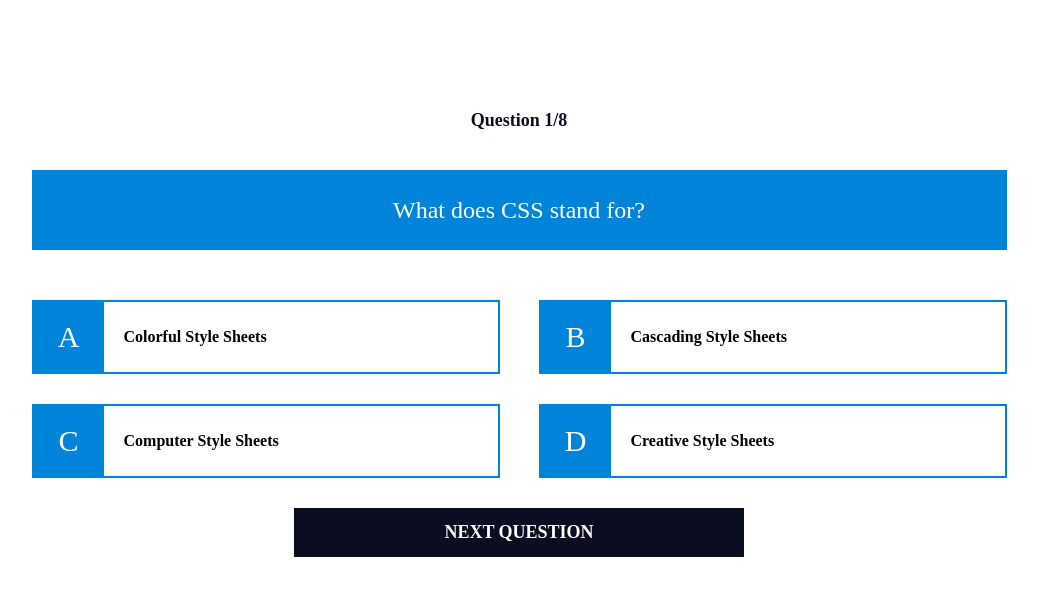
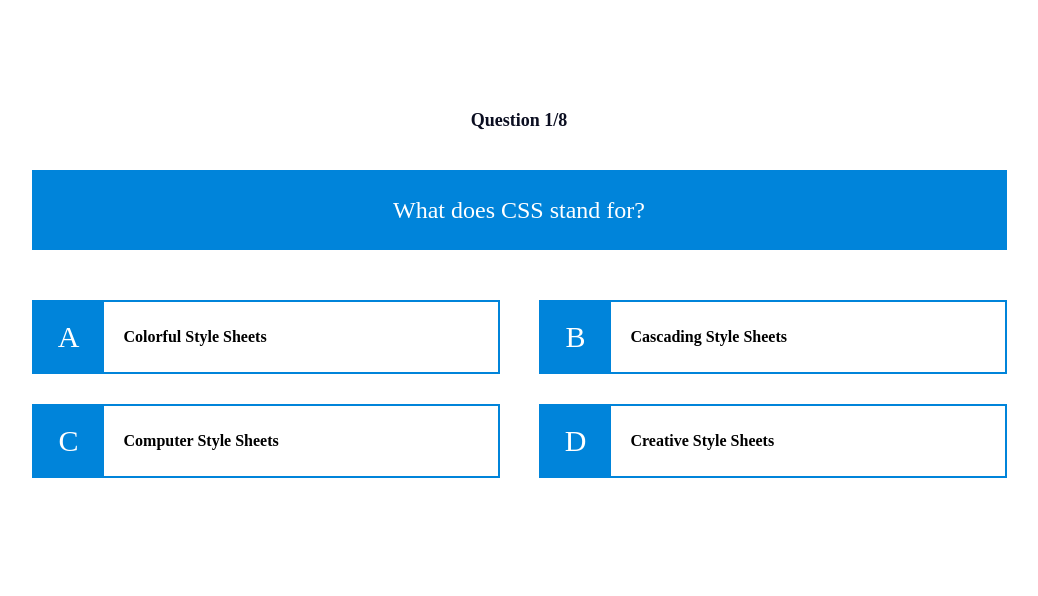
Before and after one commit to CurrentAngular/signal-quiz-app, an Angular app: page / in a window 1280 px wide. Shown: the top 596 px of the page, without its empty margins (121-1159 px from the left). Built offline with nearby package versions, Linux system fonts and the light colour scheme.

Commit message:
finissh component logic

```diff
--- a/src/app/quiz/answer/answer.component.ts
+++ b/src/app/quiz/answer/answer.component.ts
@@ -18,12 +18,14 @@ export class AnswerComponent {
 
   readonly letter = computed(() => this.#LETTERS[this.index()].toUpperCase());
 
+  /** Ответ верный */
   readonly isAnswerCorrect = computed(
     () =>
       !!this.store.currentAnswer() &&
       this.answer() === this.store.currentQuestion().correctAnswer,
   );
 
+  /** Ответ неверный */
   readonly isAnswerIncorrect = computed(
     () =>
       this.answer() === this.store.currentAnswer() &&
--- a/src/app/quiz/quiz.component.html
+++ b/src/app/quiz/quiz.component.html
@@ -13,7 +13,10 @@
   <div>
     <div class="score">Question {{ store.currentQuestionIndexToShow() }}/{{ store.questionsCount() }}</div>
     <aq-question />
+
+    @if(store.currentAnswer()) {
     <div class="next-button" (click)="store.nextQuestion()">Next question</div>
+    }
   </div>
   }
 </div>
```
